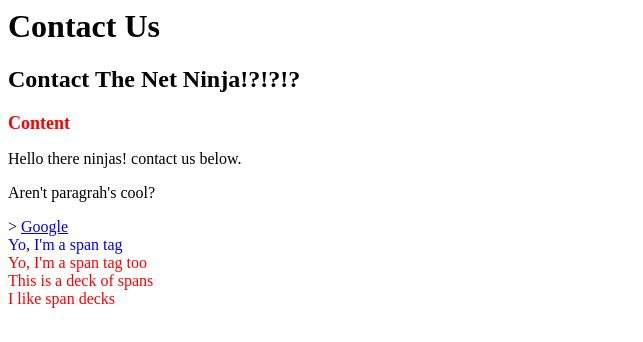
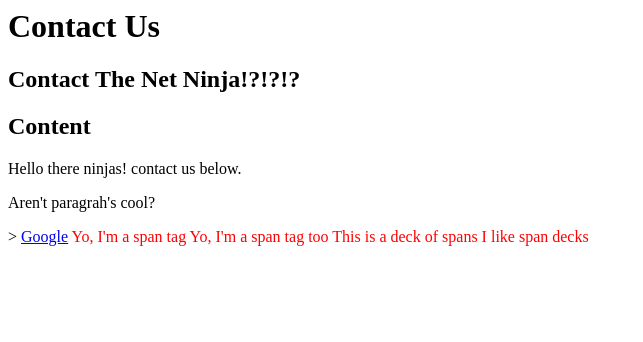
Before and after one commit to kmolb/css_yt, a plain HTML site: page contact.html in a window 1280 px wide. Shown: the whole page, without its empty margins (0-643 px from the left). Drawn offline with Linux system fonts and the light colour scheme.

Commit message:
lesson 10

```diff
--- a/css/syntax.css
+++ b/css/syntax.css
@@ -6,22 +6,10 @@
 *************************************************/
 /*targetings elements / TAGS */
 
-h2{
-    font-size: 24px;
-}
-
-#content-header{
-    font-size: 18px;
-    color:red;
+span{
+    color: blue;
 }
 
 span{
-    display:block;
-    color: blue;
-
+    color: red;
 }
-
-.deck{
-    color: red;
-
-}
```
